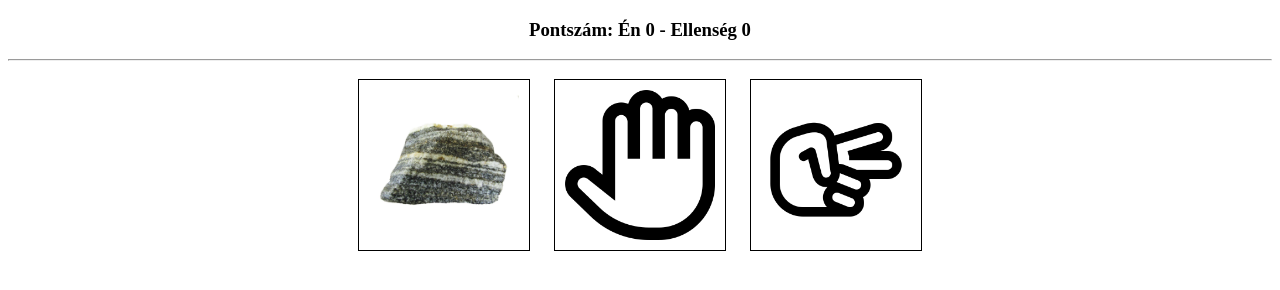
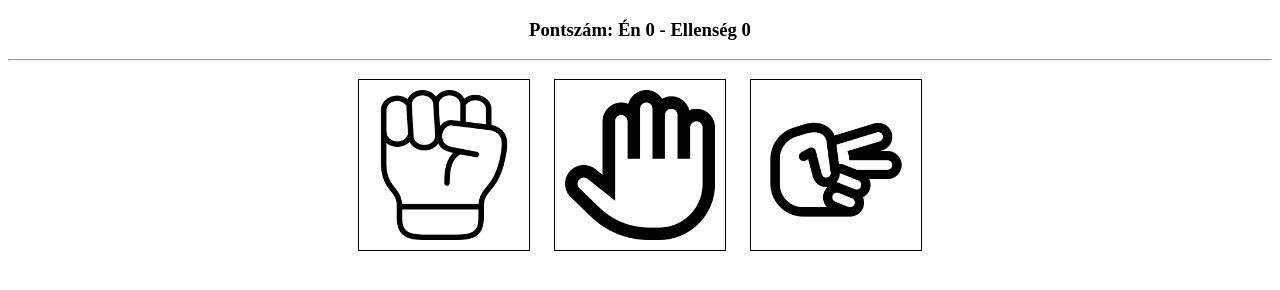
Before and after one commit to Gsbi18/RockPaperScissor, a plain HTML site: page index.html in a window 1280 px wide. Both pictures are taken after a click on the button "START". Drawn offline with nearby package versions, Linux system fonts and the light colour scheme; files that its build step writes are made by us from their sources.

Commit message:
Add files via upload
Végleges

```diff
--- a/index.html
+++ b/index.html
@@ -30,7 +30,7 @@
             <hr>
         </div>
         <div class="me">
-            <img onclick="chooseRock()" class="pics" src="ko.jpg" alt="rock">
+            <img onclick="chooseRock()" class="pics" src="rock.png" alt="rock">
             <img onclick="choosePaper()" class="pics" src="paper.png" alt="paper">
             <img onclick="chooseScissor()" class="pics" src="scissor.png" alt="scissor">
         </div>
```
